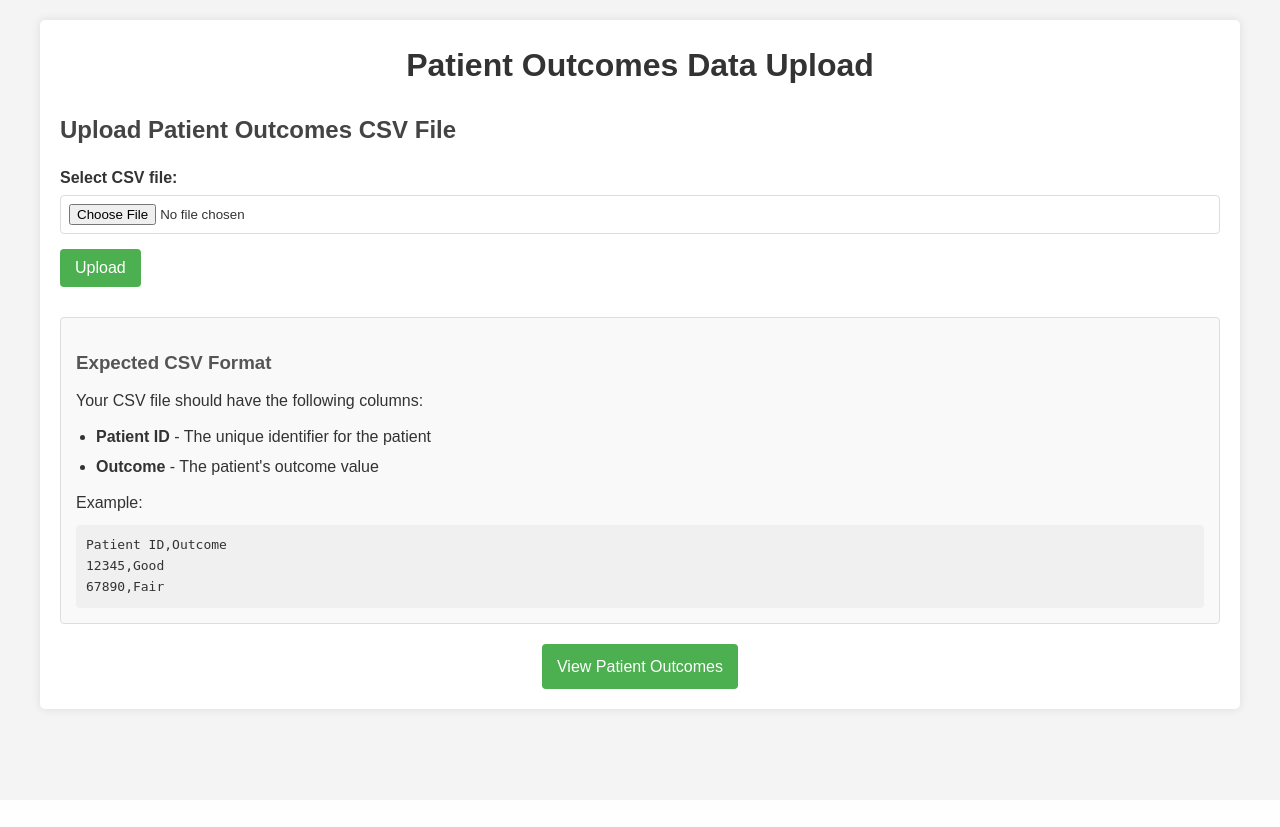
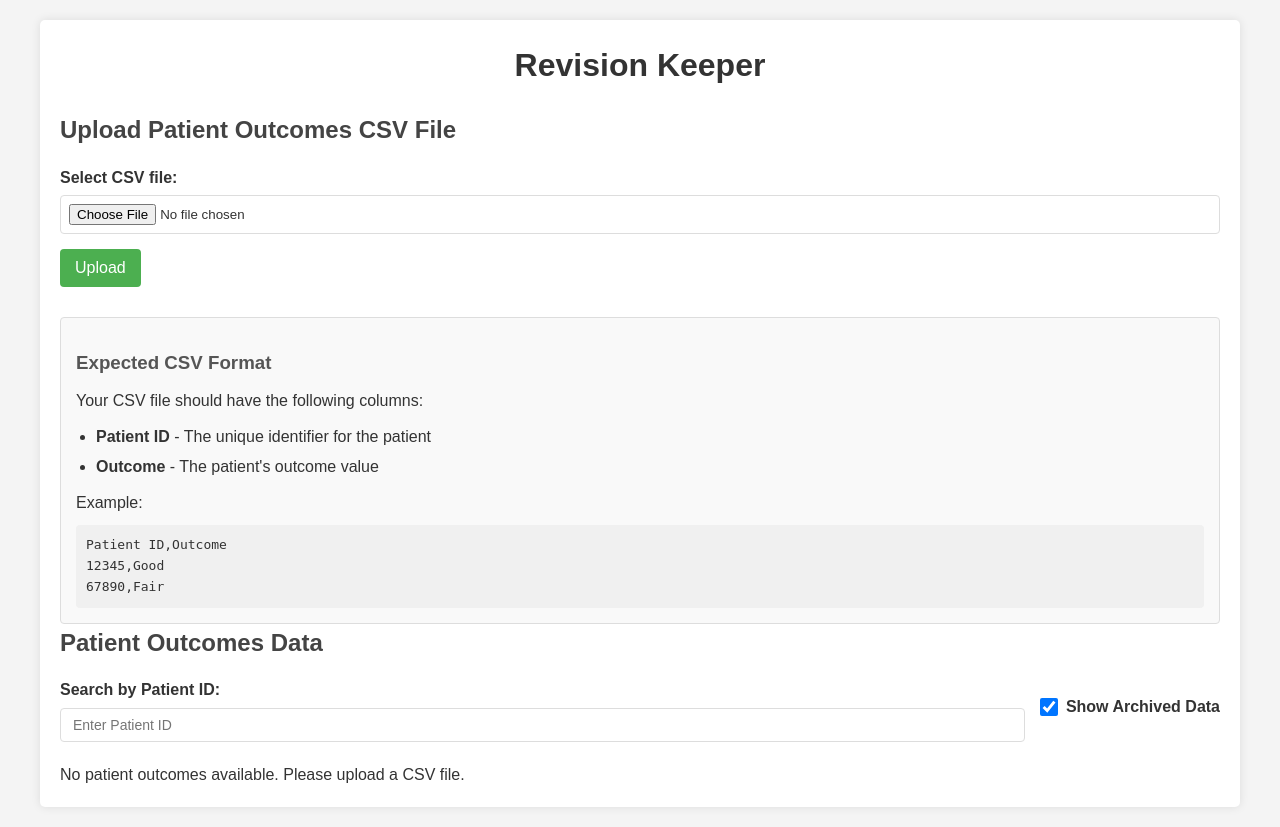
Before and after one commit to YaelySegman/data-web-app, a Flask app: template app/templates/index.html in a window 1280 px wide. Before the commit the page ends 715 px from the top, so only its background shows below. Run offline with Flask 2, Linux system fonts and the light colour scheme; the template is opened without the code that fills it, so the values that code supplies are empty.

Commit message:
adjusted a bit to task description - united to 1 page and changed title

```diff
--- a/app/app.py
+++ b/app/app.py
@@ -24,19 +24,20 @@ def close_connection(exception):
 
 @app.route('/')
 def index():
-    return render_template('index.html')
+    data = get_all_data()
+    return render_template('index.html', data=data)
 
 @app.route('/upload', methods=['POST'])
 def upload_file():
     if 'file' not in request.files:
         flash('No file part')
-        return redirect(request.url)
+        return redirect(url_for('index'))
 
     file = request.files['file']
 
     if file.filename == '':
         flash('No selected file')
-        return redirect(request.url)
+        return redirect(url_for('index'))
 
     # Check if the file is a CSV
     if file and file.filename.endswith('.csv'):
@@ -72,7 +73,7 @@ def upload_file():
                         # Save the processed data
                         save_data(data_to_save)
                         flash('success: File successfully uploaded and processed')
-                        return redirect(url_for('view_data'))
+                        return redirect(url_for('index'))
                 except UnicodeDecodeError:
                     # Try the next encoding
                     continue
@@ -85,16 +86,7 @@ def upload_file():
             return redirect(url_for('index'))
     else:
         flash('Only CSV files are allowed')
-        return redirect(request.url)  # Redirect to the same URL to avoid Method Not Allowed
-
-@app.route('/data')
-def view_data():
-    data = get_all_data()
-    if data and len(data) > 0:
-        columns = data[0].keys()
-    else:
-        columns = []
-    return render_template('data.html', data=data, columns=columns)
+        return redirect(url_for('index'))
 
 if __name__ == '__main__':
     app.run(debug=True)
--- a/app/templates/index.html
+++ b/app/templates/index.html
@@ -3,7 +3,7 @@
 <head>
     <meta charset="UTF-8">
     <meta name="viewport" content="width=device-width, initial-scale=1.0">
-    <title>Patient Outcomes Data Upload</title>
+    <title>Revision Keeper</title>
     <link rel="stylesheet" href="{{ url_for('static', filename='css/style.css') }}">
     <script>
         function validateAndSubmit() {
@@ -12,17 +12,17 @@
 
             if (!fileInput.files.length) {
                 errorMessage.textContent = 'Please select a file to upload.';
-                return false; // Prevent form submission
+                return false;
             }
 
-            errorMessage.textContent = ''; // Clear any previous error messages
-            return true; // Allow form submission
+            errorMessage.textContent = '';
+            return true;
         }
     </script>
 </head>
 <body>
     <div class="container">
-        <h1>Patient Outcomes Data Upload</h1>
+        <h1>Revision Keeper</h1>
 
         {% with messages = get_flashed_messages() %}
             {% if messages %}
@@ -42,7 +42,7 @@
                     <input type="file" id="file" name="file" accept=".csv">
                 </div>
                 <button type="submit" class="btn">Upload</button>
-                <div id="errorMessage" style="color: red;"></div> <!-- Error message display -->
+                <div id="errorMessage" style="color: red;"></div>
             </form>
 
             <div class="csv-format-info">
@@ -59,9 +59,46 @@
             </div>
         </div>
 
-        <div class="navigation">
-            <a href="{{ url_for('view_data') }}" class="btn">View Patient Outcomes</a>
+        <div class="data-section">
+            <h2>Patient Outcomes Data</h2>
+            <div class="controls">
+                <div class="search-container">
+                    <label for="patient-search">Search by Patient ID:</label>
+                    <input type="text" id="patient-search" placeholder="Enter Patient ID">
+                </div>
+                <div class="toggle-container">
+                    <label class="toggle-label">
+                        <input type="checkbox" id="show-archived" checked>
+                        <span class="toggle-text">Show Archived Data</span>
+                    </label>
+                </div>
+            </div>
+
+            {% if data %}
+                <table id="patient_outcomes-table">
+                    <thead>
+                        <tr>
+                            <th data-column="recorded_at" class="sortable">Outcome Recorded</th>
+                            <th data-column="patient_id" class="sortable">Patient ID</th>
+                            <th data-column="outcome" class="sortable">Outcome</th>
+                        </tr>
+                    </thead>
+                    <tbody>
+                        {% for row in data %}
+                            <tr class="{% if not row.is_current %}inactive{% endif %}" data-patient-id="{{ row.patient_id }}">
+                                <td>{{ row.recorded_at }}</td>
+                                <td>{{ row.patient_id }}</td>
+                                <td>{{ row.outcome }}</td>
+                            </tr>
+                        {% endfor %}
+                    </tbody>
+                </table>
+            {% else %}
+                <p>No patient outcomes available. Please upload a CSV file.</p>
+            {% endif %}
         </div>
     </div>
+
+    <script src="{{ url_for('static', filename='js/main.js') }}"></script>
 </body>
 </html>
```
Also changed, not shown: app/templates/data.html (deleted, +0 -70 lines).
